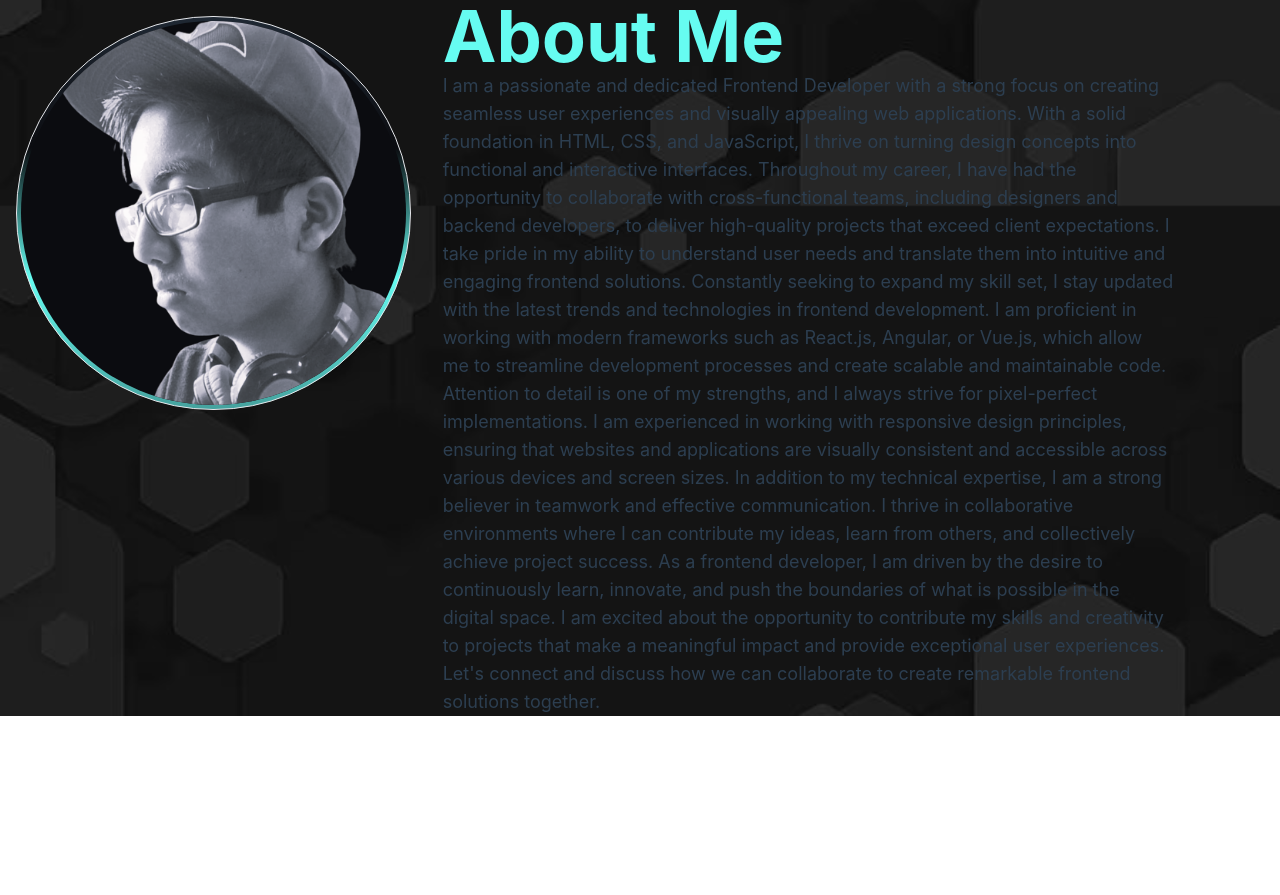
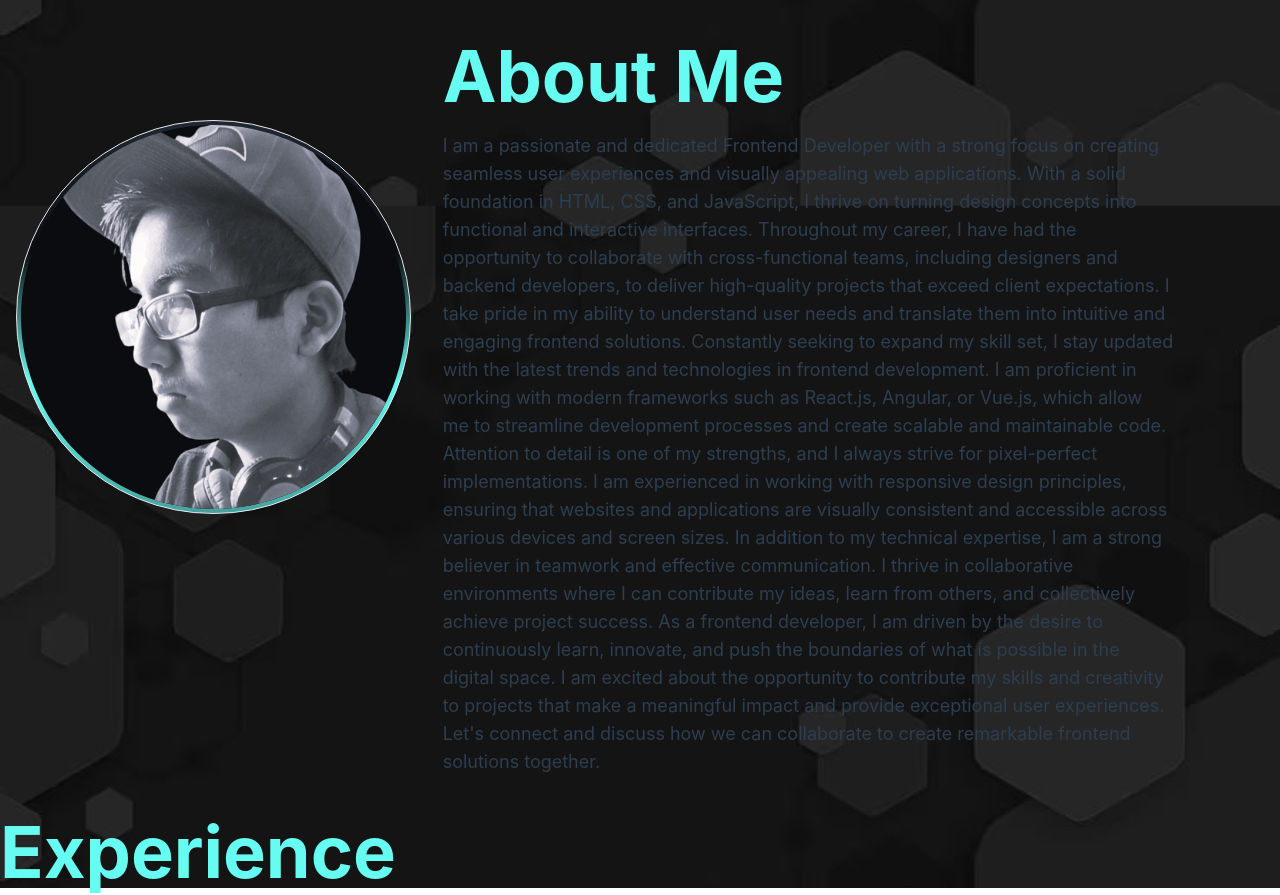
Before and after one commit to pablo014/Angelo-Site, a Vue app: page / in a window 1280 px wide. Shown: the part 640-1535 px from the top of the page. Before the commit the page ends 1356 px from the top, so only its background shows below. Built offline with nearby package versions, Linux system fonts and the light colour scheme.

Commit message:
feat(home): add styling

```diff
--- a/src/views/HomeView.vue
+++ b/src/views/HomeView.vue
@@ -13,14 +13,14 @@
               </div>
               <img class="banner" src="@/assets/angeloimg.png">
           </div>
-          <div class="grid grid-cols-12">
+          <div class="grid grid-cols-12 my-10">
               <div class="col-span-4">
                   <div class="border">
                       <img class="about-me-image" src="@/assets/side-profile-removebg-preview.png"/>
                   </div>
               </div>
               <div class="col-span-7 ml-4">
-                  <h1>About Me</h1>
+                  <h1 class="mb-5">About Me</h1>
                   <p class="text-lg">I am a passionate and dedicated Frontend Developer with a strong focus on creating seamless user experiences and visually appealing web applications. With a solid foundation in HTML, CSS, and JavaScript, I thrive on turning design concepts into functional and interactive interfaces.
 
                       Throughout my career, I have had the opportunity to collaborate with cross-functional teams, including designers and backend developers, to deliver high-quality projects that exceed client expectations. I take pride in my ability to understand user needs and translate them into intuitive and engaging frontend solutions.
@@ -35,6 +35,9 @@
 
                       Let's connect and discuss how we can collaborate to create remarkable frontend solutions together.</p>
               </div>
+          </div>
+          <div>
+              <h1>Experience</h1>
           </div>
       </div>
   </main>
@@ -61,7 +64,7 @@ h1 {
     border-radius: 500px;
     background: linear-gradient(to bottom, #1F2833,#0B0C10, #66FCF1, #45A29E);
     padding: .25rem;
-    margin: 1rem;
+    margin: 5rem 1rem 1rem;
 }
 .about-me-image {
     @apply bg-secondary rounded;
```
